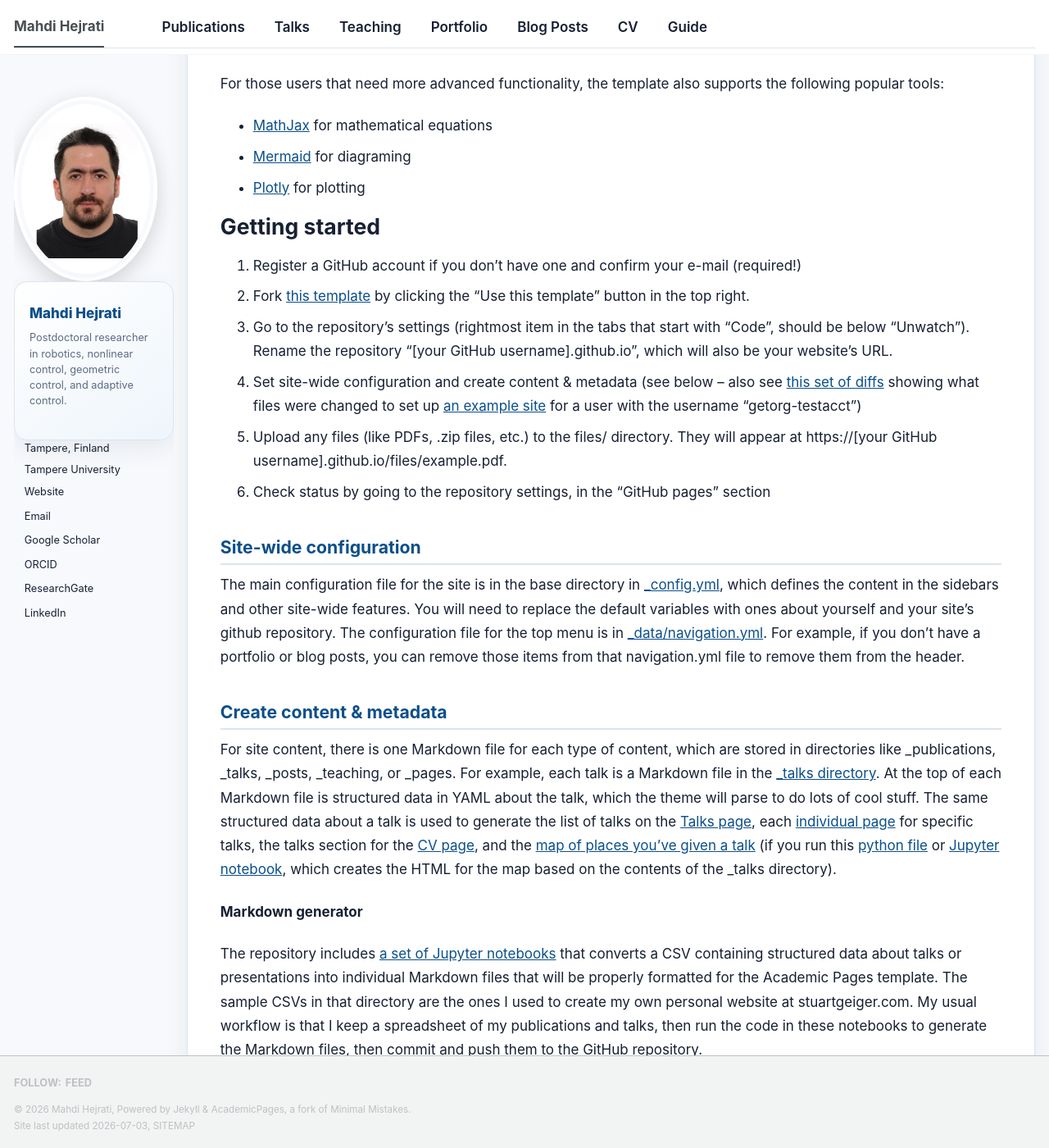
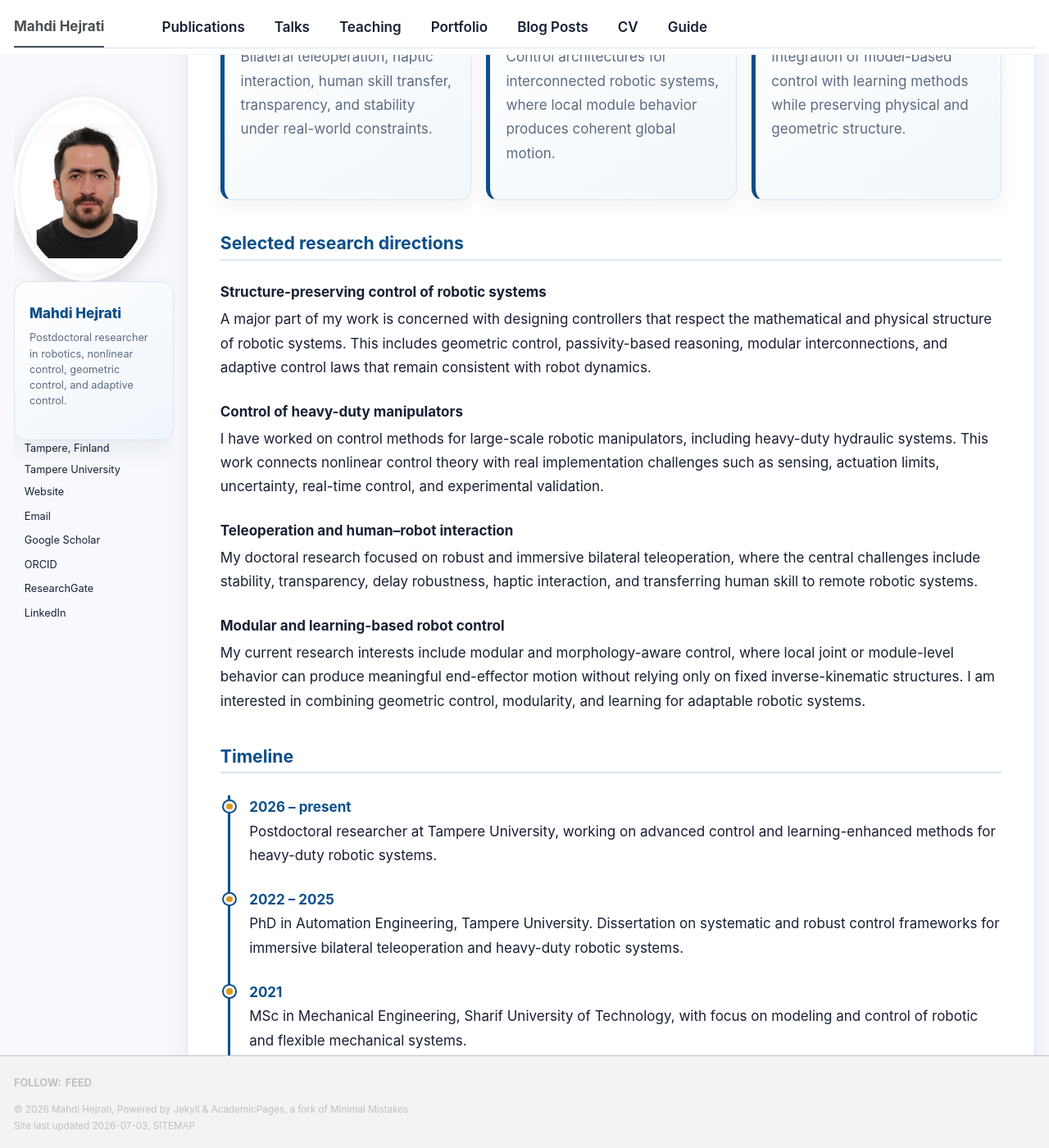
Before and after one commit to MahdiHejrati-CS/MahdiHejrati-CS.github.io, a Jekyll site: the page built from _pages/about.md, in a window 1280 px wide and 1400 px high, scrolled down 868 px. Shown: the whole window at 82% size. Built offline with Jekyll 4.4.1, drawn with Linux system fonts in a browser that asks for light colours; a script that is not in the unit is left out; some of the changed text lies outside the part shown.

Commit message:
about.md

```diff
--- a/_pages/about.md
+++ b/_pages/about.md
@@ -1,56 +1,118 @@
 ---
 permalink: /
-title: "Academic Pages is a ready-to-fork GitHub Pages template for academic personal websites"
+title: "Control, Robotics, and Geometric Methods"
 author_profile: true
 redirect_from:
   - /about/
   - /about.html
 ---
 
-This is the front page of a website that is powered by the [Academic Pages template](https://github.com/academicpages/academicpages.github.io) and hosted on GitHub pages. [GitHub pages](https://pages.github.com) is a free service in which websites are built and hosted from code and data stored in a GitHub repository, automatically updating when a new commit is made to the repository. This template was forked from the [Minimal Mistakes Jekyll Theme](https://mmistakes.github.io/minimal-mistakes/) created by Michael Rose, and then extended to support the kinds of content that academics have: publications, talks, teaching, a portfolio, blog posts, and a dynamically-generated CV. Incidentally, these same features make it a great template for anyone that needs to show off a professional template!
+# Mahdi Hejrati
 
- You can fork [this template](https://github.com/academicpages/academicpages.github.io) right now, modify the configuration and Markdown files, add your own PDFs and other content, and have your own site for free, with no ads!
+I am a control engineer and researcher working on nonlinear, geometric, adaptive, and model-based control of robotic systems. My work focuses on developing theoretically grounded control methods and validating them on real robotic and heavy-duty manipulation systems.
 
-A data-driven personal website
-======
-Like many other Jekyll-based GitHub Pages templates, Academic Pages makes you separate the website's content from its form. The content & metadata of your website are in structured Markdown files, while various other files constitute the theme, specifying how to transform that content & metadata into HTML pages. You keep these various Markdown (.md), YAML (.yml), HTML, and CSS files in a public GitHub repository. Each time you commit and push an update to the repository, the [GitHub pages](https://pages.github.com/) service creates static HTML pages based on these files, which are hosted on GitHub's servers free of charge.
+My background combines mathematical control theory, robotic dynamics, real-time implementation, and experimental validation. I am especially interested in control methods that respect the structure of robotic systems: geometry, passivity, modular interconnections, uncertainty, and physical consistency.
 
-Many of the features of dynamic content management systems (like Wordpress) can be achieved in this fashion, using a fraction of the computational resources and with far less vulnerability to hacking and DDoSing. You can also modify the theme to your heart's content without touching the content of your site. If you get to a point where you've broken something in Jekyll/HTML/CSS beyond repair, your Markdown files describing your talks, publications, etc. are safe. You can rollback the changes or even delete the repository and start over - just be sure to save the Markdown files! You can also write scripts that process the structured data on the site, such as [this one](https://github.com/academicpages/academicpages.github.io/blob/master/talkmap.ipynb) that analyzes metadata in pages about talks to display [a map of every location you've given a talk](https://academicpages.github.io/talkmap.html).
+<a class="mh-button" href="/publications/">Publications</a>
+<a class="mh-button" href="/portfolio/">Projects</a>
+<a class="mh-button" href="/cv/">CV</a>
+<a class="mh-button" href="https://scholar.google.com/citations?user=6a8AjsgAAAAJ&hl=en">Google Scholar</a>
 
-For those users that need more advanced functionality, the template also supports the following popular tools:
-- [MathJax](https://www.mathjax.org/) for mathematical equations
-- [Mermaid](https://mermaid.js.org/) for diagraming
-- [Plotly](https://plotly.com/javascript/) for plotting
+## Research profile
 
-Getting started
-======
-1. Register a GitHub account if you don't have one and confirm your e-mail (required!)
-1. Fork [this template](https://github.com/academicpages/academicpages.github.io) by clicking the "Use this template" button in the top right.
-1. Go to the repository's settings (rightmost item in the tabs that start with "Code", should be below "Unwatch"). Rename the repository "[your GitHub username].github.io", which will also be your website's URL.
-1. Set site-wide configuration and create content & metadata (see below -- also see [this set of diffs](https://archive.is/3TPas) showing what files were changed to set up [an example site](https://getorg-testacct.github.io) for a user with the username "getorg-testacct")
-1. Upload any files (like PDFs, .zip files, etc.) to the files/ directory. They will appear at https://[your GitHub username].github.io/files/example.pdf.
-1. Check status by going to the repository settings, in the "GitHub pages" section
+<div class="research-grid">
 
-Site-wide configuration
-------
-The main configuration file for the site is in the base directory in [_config.yml](https://github.com/academicpages/academicpages.github.io/blob/master/_config.yml), which defines the content in the sidebars and other site-wide features. You will need to replace the default variables with ones about yourself and your site's github repository. The configuration file for the top menu is in [_data/navigation.yml](https://github.com/academicpages/academicpages.github.io/blob/master/_data/navigation.yml). For example, if you don't have a portfolio or blog posts, you can remove those items from that navigation.yml file to remove them from the header.
+<div class="research-card">
+<h3>Geometric control</h3>
+<p>Control design on nonlinear configuration spaces, including rigid-body motion, Lie groups, and structure-aware robot dynamics.</p>
+</div>
 
-Create content & metadata
-------
-For site content, there is one Markdown file for each type of content, which are stored in directories like _publications, _talks, _posts, _teaching, or _pages. For example, each talk is a Markdown file in the [_talks directory](https://github.com/academicpages/academicpages.github.io/tree/master/_talks). At the top of each Markdown file is structured data in YAML about the talk, which the theme will parse to do lots of cool stuff. The same structured data about a talk is used to generate the list of talks on the [Talks page](https://academicpages.github.io/talks), each [individual page](https://academicpages.github.io/talks/2012-03-01-talk-1) for specific talks, the talks section for the [CV page](https://academicpages.github.io/cv), and the [map of places you've given a talk](https://academicpages.github.io/talkmap.html) (if you run this [python file](https://github.com/academicpages/academicpages.github.io/blob/master/talkmap.py) or [Jupyter notebook](https://github.com/academicpages/academicpages.github.io/blob/master/talkmap.ipynb), which creates the HTML for the map based on the contents of the _talks directory).
+<div class="research-card">
+<h3>Adaptive and robust control</h3>
+<p>Control methods for uncertain robotic systems, with emphasis on stability, robustness, and experimental performance.</p>
+</div>
 
-**Markdown generator**
+<div class="research-card">
+<h3>Heavy-duty robotics</h3>
+<p>Modeling, control, and real-time implementation for large-scale manipulators and field robotic systems.</p>
+</div>
 
-The repository includes [a set of Jupyter notebooks](https://github.com/academicpages/academicpages.github.io/tree/master/markdown_generator
-) that converts a CSV containing structured data about talks or presentations into individual Markdown files that will be properly formatted for the Academic Pages template. The sample CSVs in that directory are the ones I used to create my own personal website at stuartgeiger.com. My usual workflow is that I keep a spreadsheet of my publications and talks, then run the code in these notebooks to generate the Markdown files, then commit and push them to the GitHub repository.
+<div class="research-card">
+<h3>Teleoperation</h3>
+<p>Bilateral teleoperation, haptic interaction, human skill transfer, transparency, and stability under real-world constraints.</p>
+</div>
 
-How to edit your site's GitHub repository
-------
-Many people use a git client to create files on their local computer and then push them to GitHub's servers. If you are not familiar with git, you can directly edit these configuration and Markdown files directly in the github.com interface. Navigate to a file (like [this one](https://github.com/academicpages/academicpages.github.io/blob/master/_talks/2012-03-01-talk-1.md) and click the pencil icon in the top right of the content preview (to the right of the "Raw | Blame | History" buttons). You can delete a file by clicking the trashcan icon to the right of the pencil icon. You can also create new files or upload files by navigating to a directory and clicking the "Create new file" or "Upload files" buttons.
+<div class="research-card">
+<h3>Modular robot control</h3>
+<p>Control architectures for interconnected robotic systems, where local module behavior produces coherent global motion.</p>
+</div>
 
-Example: editing a Markdown file for a talk
-![Editing a Markdown file for a talk](/images/editing-talk.png)
+<div class="research-card">
+<h3>Learning-enhanced control</h3>
+<p>Integration of model-based control with learning methods while preserving physical and geometric structure.</p>
+</div>
 
-For more info
-------
-More info about configuring Academic Pages can be found in [the guide](https://academicpages.github.io/markdown/), the [growing wiki](https://github.com/academicpages/academicpages.github.io/wiki), and you can always [ask a question on GitHub](https://github.com/academicpages/academicpages.github.io/discussions). The [guides for the Minimal Mistakes theme](https://mmistakes.github.io/minimal-mistakes/docs/configuration/) (which this theme was forked from) might also be helpful.
+</div>
+
+## Selected research directions
+
+### Structure-preserving control of robotic systems
+
+A major part of my work is concerned with designing controllers that respect the mathematical and physical structure of robotic systems. This includes geometric control, passivity-based reasoning, modular interconnections, and adaptive control laws that remain consistent with robot dynamics.
+
+### Control of heavy-duty manipulators
+
+I have worked on control methods for large-scale robotic manipulators, including heavy-duty hydraulic systems. This work connects nonlinear control theory with real implementation challenges such as sensing, actuation limits, uncertainty, real-time control, and experimental validation.
+
+### Teleoperation and human–robot interaction
+
+My doctoral research focused on robust and immersive bilateral teleoperation, where the central challenges include stability, transparency, delay robustness, haptic interaction, and transferring human skill to remote robotic systems.
+
+### Modular and learning-based robot control
+
+My current research interests include modular and morphology-aware control, where local joint or module-level behavior can produce meaningful end-effector motion without relying only on fixed inverse-kinematic structures. I am interested in combining geometric control, modularity, and learning for adaptable robotic systems.
+
+## Timeline
+
+<div class="timeline">
+
+<div class="timeline-item">
+<strong>2026 – present</strong><br>
+Postdoctoral researcher at Tampere University, working on advanced control and learning-enhanced methods for heavy-duty robotic systems.
+</div>
+
+<div class="timeline-item">
+<strong>2022 – 2025</strong><br>
+PhD in Automation Engineering, Tampere University. Dissertation on systematic and robust control frameworks for immersive bilateral teleoperation and heavy-duty robotic systems.
+</div>
+
+<div class="timeline-item">
+<strong>2021</strong><br>
+MSc in Mechanical Engineering, Sharif University of Technology, with focus on modeling and control of robotic and flexible mechanical systems.
+</div>
+
+<div class="timeline-item">
+<strong>2018</strong><br>
+BSc in Mechanical Engineering, University of Bonab.
+</div>
+
+</div>
+
+## How to read this website
+
+My work is organized in three levels:
+
+1. **Research directions** explain the main ideas and long-term themes.
+2. **Projects** describe the robotic systems, platforms, and implementations.
+3. **Publications** provide the formal paper-by-paper record.
+
+This structure is better than presenting everything only as a list of papers, because it shows both the theoretical direction and the engineering systems behind the work.
+
+## Useful links
+
+- [Publications](/publications/)
+- [Projects](/portfolio/)
+- [CV](/cv/)
+- [Google Scholar](https://scholar.google.com/citations?user=6a8AjsgAAAAJ&hl=en)
+- [ORCID](https://orcid.org/0000-0002-8017-4355)
+- [Tampere University research profile](https://researchportal.tuni.fi/en/persons/mahdi-hejrati)
```
